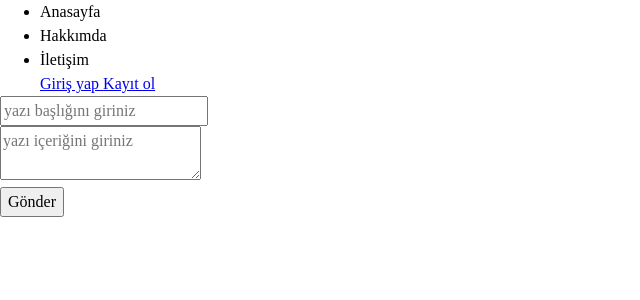
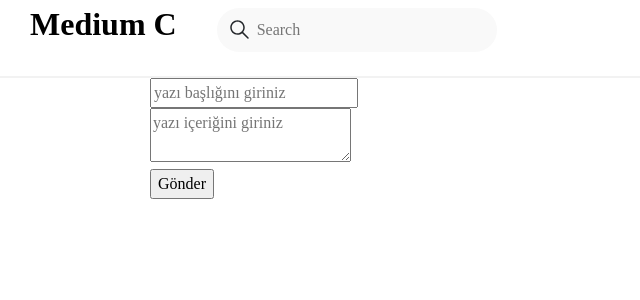
Before and after one commit to dogasvs/medium-clone, a Next.js app: page /new-post in a window 1280 px wide. Shown: the top 300 px of the page, without its empty margins (0-640 px from the left). Built offline with nearby package versions, Linux system fonts and the light colour scheme; no server answers.

Commit message:
header css düzenlendi search inputu eklendi

```diff
--- a/app/(main)/layout.js
+++ b/app/(main)/layout.js
@@ -1,10 +1,14 @@
 import MainHeader from "@/components/main/header";
+import "./main.css"
 
 export default function MainLayout({children}) {
   return (
-    <div>
+    <div className="mainContainer">
       <MainHeader />
-      {children}
+      <hr />
+      <div className="content">
+         {children}
+      </div>
     </div>
   )
 }
--- /dev/null
+++ b/app/(main)/main.css
@@ -0,0 +1,39 @@
+header {
+  margin-inline: 30px;
+  display: flex;
+  align-items: baseline;
+  justify-content: space-between;
+
+  ul {
+    list-style: none;
+    display: flex;
+    gap: 20px;
+  }
+
+  .title {
+    display: flex;
+    align-items: baseline;
+    gap: 40px;
+
+    input {
+      background-color: #f9f9f9;
+      border: transparent;
+      border-radius: 50px;
+      padding: 10px 40px;
+    }
+
+    svg {
+      position: relative;
+      bottom: 35px;
+      left: 10px;
+    }
+  }
+}
+
+hr {
+  border: 0.5px solid #f2f2f2;
+}
+
+.content {
+  margin-inline: 150px;
+}
--- a/app/login/action.js
+++ b/app/login/action.js
@@ -31,5 +31,5 @@ export default async function SignOut() {
   const {error} = await supabase.auth.signOut();
 
   revalidatePath('/', 'layout')
-  redirect("/")
+  redirect("/login")
 }
--- a/components/main/header.jsx
+++ b/components/main/header.jsx
@@ -1,6 +1,6 @@
 import SignOut from "@/app/login/action";
+import Search from "@/svgs/search";
 import { createClient } from "@/utils/supabase/server";
-import Link from "next/link";
 
 export default async function MainHeader() {
   const supabase = createClient();
@@ -9,15 +9,18 @@ export default async function MainHeader() {
 
   return (
     <header>
-      <ul>
-        <li>Anasayfa</li>
-        <li>Hakkımda</li>
-        <li>İletişim</li>
-      </ul>
+      <div className="title">
+      <h1>Medium C</h1>
+        <form action="">
+          <input type="text" placeholder="Search" />
+          <Search />
+        </form>
+      </div>
+
 
         {user? (
           <ul>
-            <li>  Hoşgeldin {user.email} </li>
+            <li> D </li>
             <li>
               <form action={SignOut}>
                 <button>Çıkış yap</button>
@@ -25,10 +28,7 @@ export default async function MainHeader() {
             </li>
           </ul>
         ) : (
-          <ul>
-            <Link href={"/login"}> Giriş yap </Link>
-            <Link href={"/login"}> Kayıt ol </Link>
-          </ul>
+         null
         )}
     </header>
   )
```
Also changed, not shown: components/main/profile-btn.jsx (added, +22 -0 lines).
